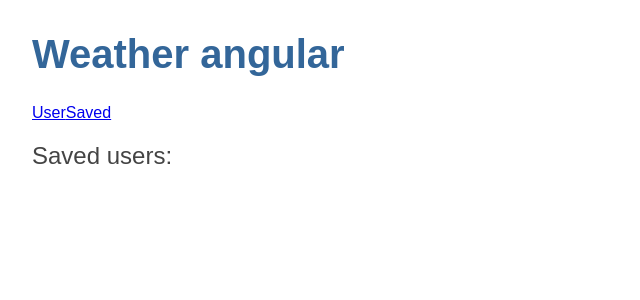
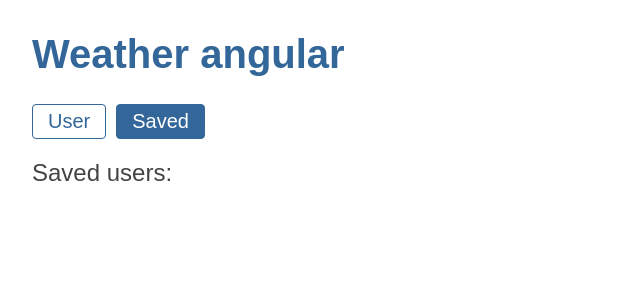
Before and after one commit to KseniaLF/weather_angular, an Angular app: page /saved in a window 1280 px wide. Shown: the top 300 px of the page, without its empty margins (0-640 px from the left). Built offline with nearby package versions, Linux system fonts and the light colour scheme.

Commit message:
add some styles for user card and routes

```diff
--- a/src/app/app.component.html
+++ b/src/app/app.component.html
@@ -1,8 +1,8 @@
 <h1>{{ title }}</h1>
 
 <nav>
-  <a routerLink="/user">User</a>
-  <a routerLink="/saved">Saved</a>
+  <a routerLink="/user" routerLinkActive="active-link">User</a>
+  <a routerLink="/saved" routerLinkActive="active-link">Saved</a>
 </nav>
 
 <router-outlet></router-outlet>
--- a/src/app/components/card/card.component.css
+++ b/src/app/components/card/card.component.css
@@ -0,0 +1,3 @@
+.avatar {
+  border-radius: 4px;
+}
--- a/src/app/components/card/card.component.html
+++ b/src/app/components/card/card.component.html
@@ -1,5 +1,5 @@
 <div *ngIf="user">
-  <img [src]="user.picture.large" alt="avatar" />
+  <img [src]="user.picture.large" alt="avatar" class="avatar" />
 
   <p class="name">
     Name: {{ user.name.first }} {{ user.name.last }} ({{ user.name.title }})
--- a/src/app/components/messages/messages.component.css
+++ b/src/app/components/messages/messages.component.css
@@ -26,16 +26,3 @@
 
   background-color: #fff;
 }
-
-.clear {
-  color: #333;
-  background-color: #eee;
-  padding: 10px 15px;
-  border-radius: 4px;
-  font-size: 1rem;
-  margin: 0;
-}
-.clear:hover {
-  color: white;
-  background-color: #42545c;
-}
--- a/src/app/components/saved/saved.component.css
+++ b/src/app/components/saved/saved.component.css
@@ -0,0 +1,5 @@
+.user-list {
+  display: flex;
+  flex-wrap: wrap;
+  gap: 20px;
+}
--- a/src/app/components/saved/saved.component.html
+++ b/src/app/components/saved/saved.component.html
@@ -1,5 +1,9 @@
 <h2>Saved users:</h2>
 
-<div *ngFor="let user of users">
-  <app-card [user]="user"></app-card>
+<div class="user-list">
+  <div *ngFor="let user of users">
+    <div class="user-card">
+      <app-card [user]="user"></app-card>
+    </div>
+  </div>
 </div>
--- a/src/app/components/user/user.component.html
+++ b/src/app/components/user/user.component.html
@@ -1,4 +1,4 @@
-<div *ngIf="user?.name">
+<div *ngIf="user?.name" class="user-card">
   <app-card [user]="user"></app-card>
 
   <button type="button" (click)="onSave()">Save</button>
--- a/src/app/services/message.service.ts
+++ b/src/app/services/message.service.ts
@@ -14,7 +14,7 @@ export class MessageService {
 
     setTimeout(() => {
       this.messages = this.messages.filter((msg) => msg !== message);
-    }, 7000);
+    }, 5000);
 
     this.error = error;
   }
--- a/src/styles.css
+++ b/src/styles.css
@@ -1,5 +1,13 @@
+:root {
+  --primary-color: #369;
+  --primary-color-light: rgb(90, 145, 199);
+  --secondary-color: #ff6600;
+
+  --transition: all 200ms linear;
+}
+
 h1 {
-  color: #369;
+  color: var(--primary-color);
   font-family: Arial, Helvetica, sans-serif;
   font-size: 250%;
 }
@@ -18,29 +26,53 @@ button {
   color: #333;
   font-family: Cambria, Georgia, serif;
 }
-button {
-  background-color: #eee;
-  border: none;
-  border-radius: 4px;
-  cursor: pointer;
-  color: black;
-  font-size: 1.2rem;
-  padding: 1rem;
-  margin-right: 1rem;
-  margin-bottom: 1rem;
-  margin-top: 1rem;
-}
-button:hover {
-  background-color: black;
-  color: white;
-}
-button:disabled {
-  background-color: #eee;
-  color: #aaa;
-  cursor: auto;
+
+* {
+  font-family: Arial, Helvetica, sans-serif;
+  box-sizing: border-box;
 }
 
-/* everywhere else */
-* {
-  font-family: Arial, Helvetica, sans-serif;
+nav {
+  margin-bottom: 20px;
 }
+nav a:first-child {
+  margin-right: 10px;
+}
+
+button,
+nav a {
+  display: inline-block;
+  font-size: 20px;
+  color: var(--primary-color);
+  text-decoration: none;
+  padding: 5px 15px;
+  border: 1px solid var(--primary-color);
+  border-radius: 4px;
+
+  cursor: pointer;
+  transition: var(--transition);
+}
+
+nav a.active-link {
+  background-color: var(--primary-color);
+  color: #fff;
+}
+
+button:hover,
+nav a:hover {
+  background-color: var(--primary-color-light);
+  color: #fff;
+}
+
+.user-card {
+  padding: 20px;
+  border: 2px solid var(--primary-color);
+  border-radius: 7px;
+  width: 300px;
+  text-align: center;
+}
+@media screen and (max-width: 500px) {
+  .user-card {
+    width: 100%;
+  }
+}
```
Also changed, not shown: 1 other file (tests, documents, lock files or other folders).
